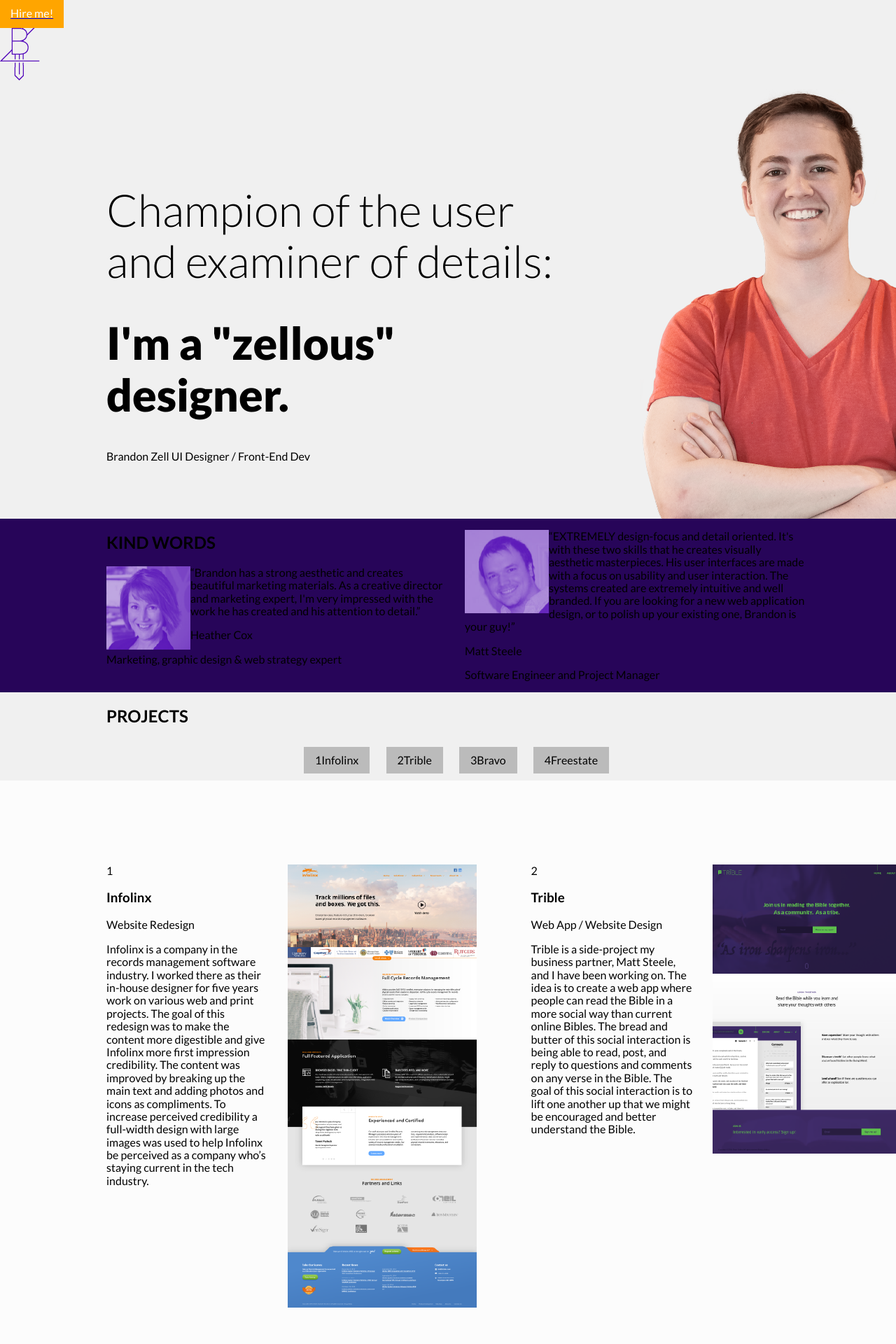
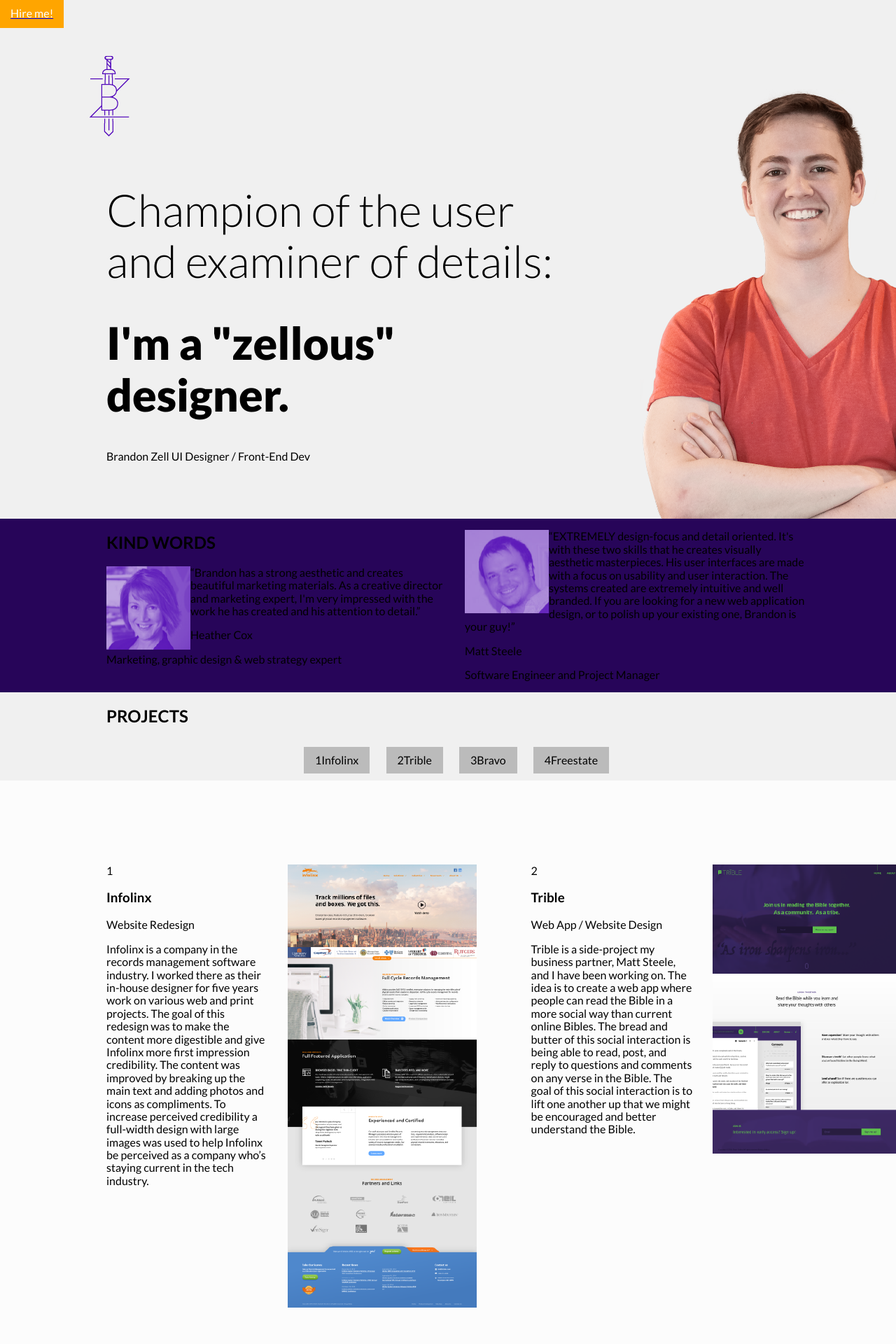
Before and after one commit to bzle/brandonz-me, a Jekyll site: the page built from index.html, in a window 1280 px wide. Shown: the top 1920 px of the page at 70% size. Built offline with Jekyll 4.4.1, drawn with Linux system fonts in a browser that asks for light colours; nearby versions of some CDN libraries.

Commit message:
Updated '/css/style.scss' via CloudCannon

```diff
--- a/css/style.scss
+++ b/css/style.scss
@@ -813,6 +813,8 @@
 }
 .header__logo {
     position: absolute;
+    top: 80px;
+    left: 10vw;
 }
 .hero-section {
     background-color: #F0F0F0;
```
